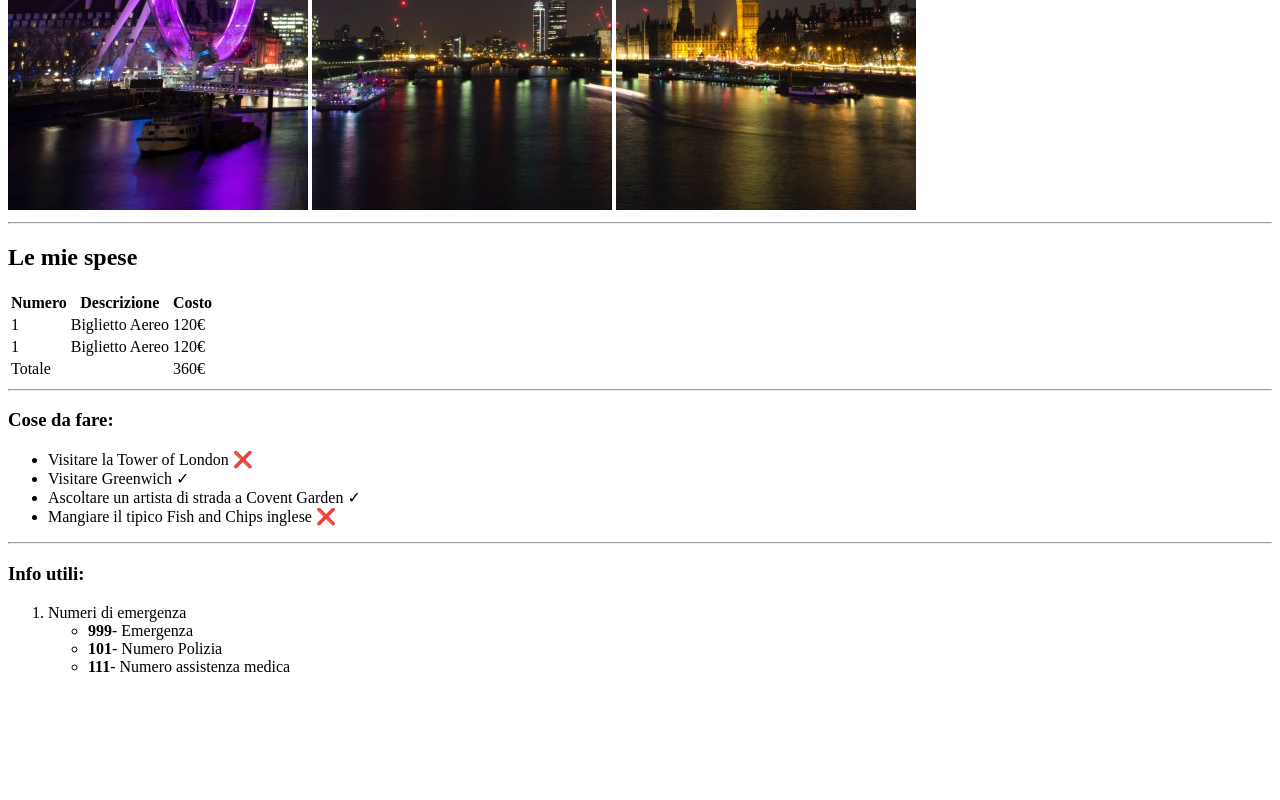
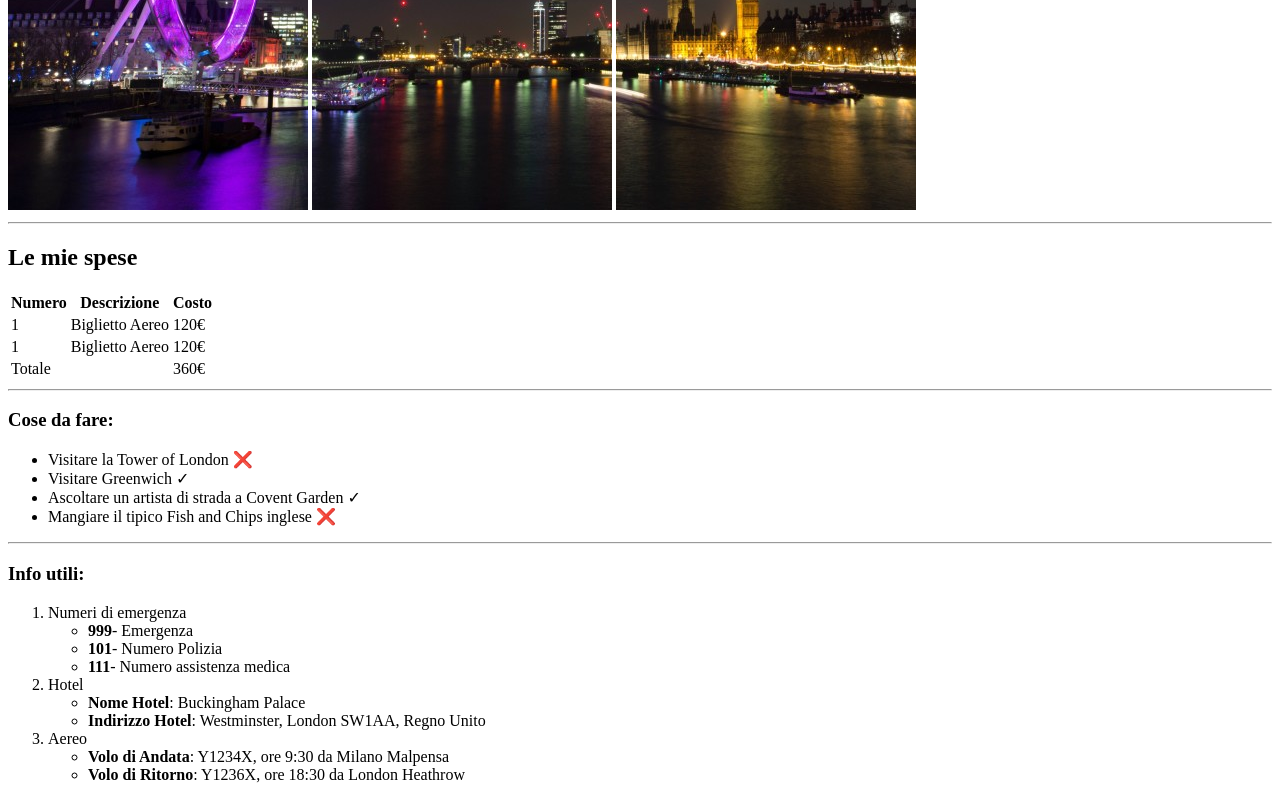
Before and after one commit to franciowel/html-london-trip, a plain HTML site: page index.html in a window 1280 px wide. Shown: the part 470-1270 px from the top of the page. Before the commit the page ends 1162 px from the top, so only its background shows below. Drawn offline with Linux system fonts and the light colour scheme.

Commit message:
scritta parte main della pagina

```diff
--- a/index.html
+++ b/index.html
@@ -63,14 +63,31 @@
         <hr>
 
         <h3>Info utili:</h3>
+    <!-- una lista ordinata conterrà informazione e una lista a punti     -->
+        <ol>
 
-        <ol>
             <li>
                 Numeri di emergenza
                 <ul>
                     <li><strong>999</strong>- Emergenza</li>
                     <li><strong>101</strong>- Numero Polizia</li>
                     <li><strong>111</strong>- Numero assistenza medica</li>
+                </ul>
+            </li>
+
+            <li>
+                Hotel
+                <ul>
+                    <li><strong>Nome Hotel</strong>: Buckingham Palace</li>
+                    <li><strong>Indirizzo Hotel</strong>: Westminster, London SW1AA, Regno Unito</li>
+                </ul>
+            </li>
+
+            <li>
+                Aereo
+                <ul>
+                    <li><strong>Volo di Andata</strong>: Y1234X, ore 9:30 da Milano Malpensa</li>
+                    <li><strong>Volo di Ritorno</strong>: Y1236X, ore 18:30 da London Heathrow</li>
                 </ul>
             </li>
 
```
